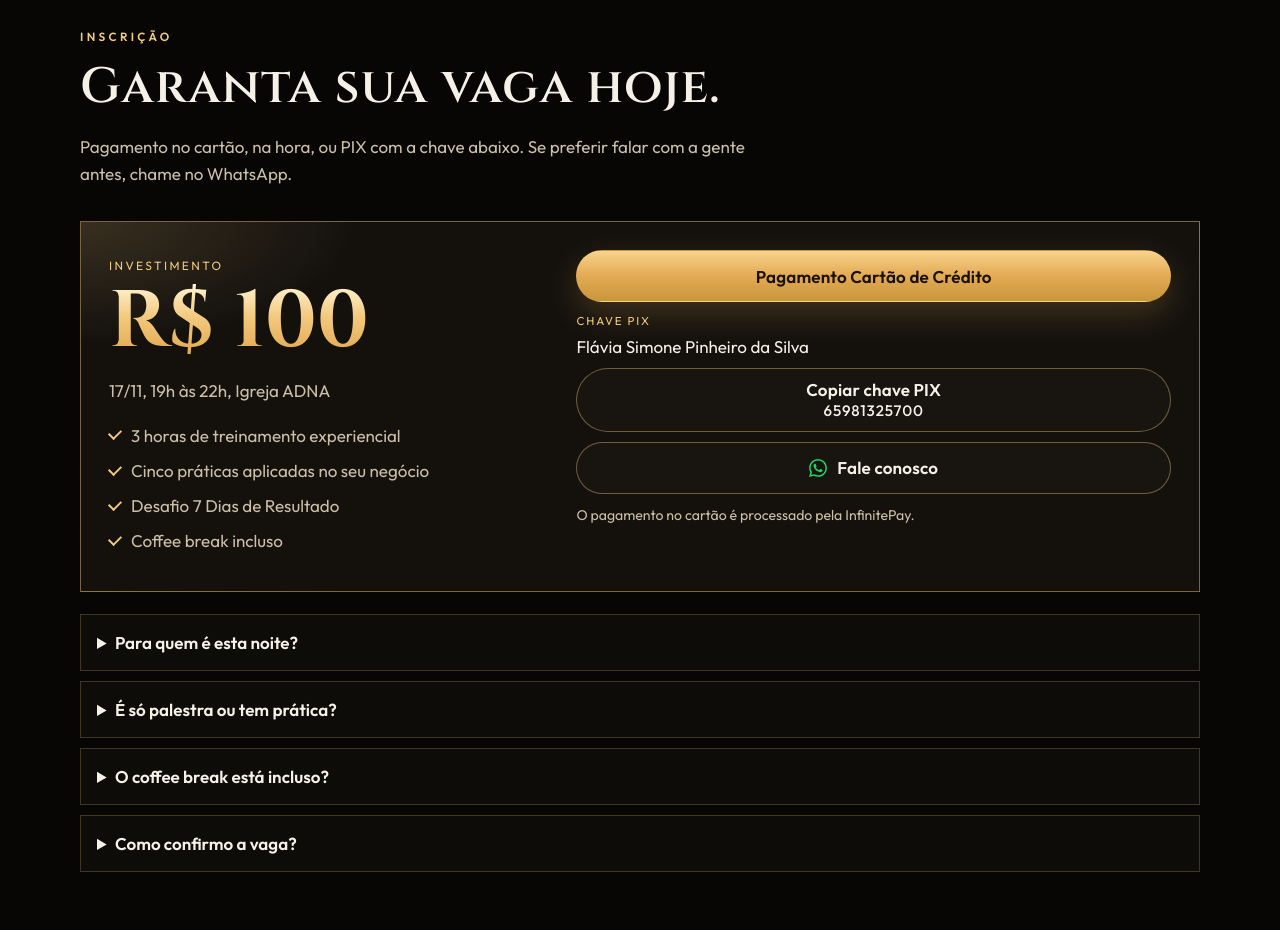
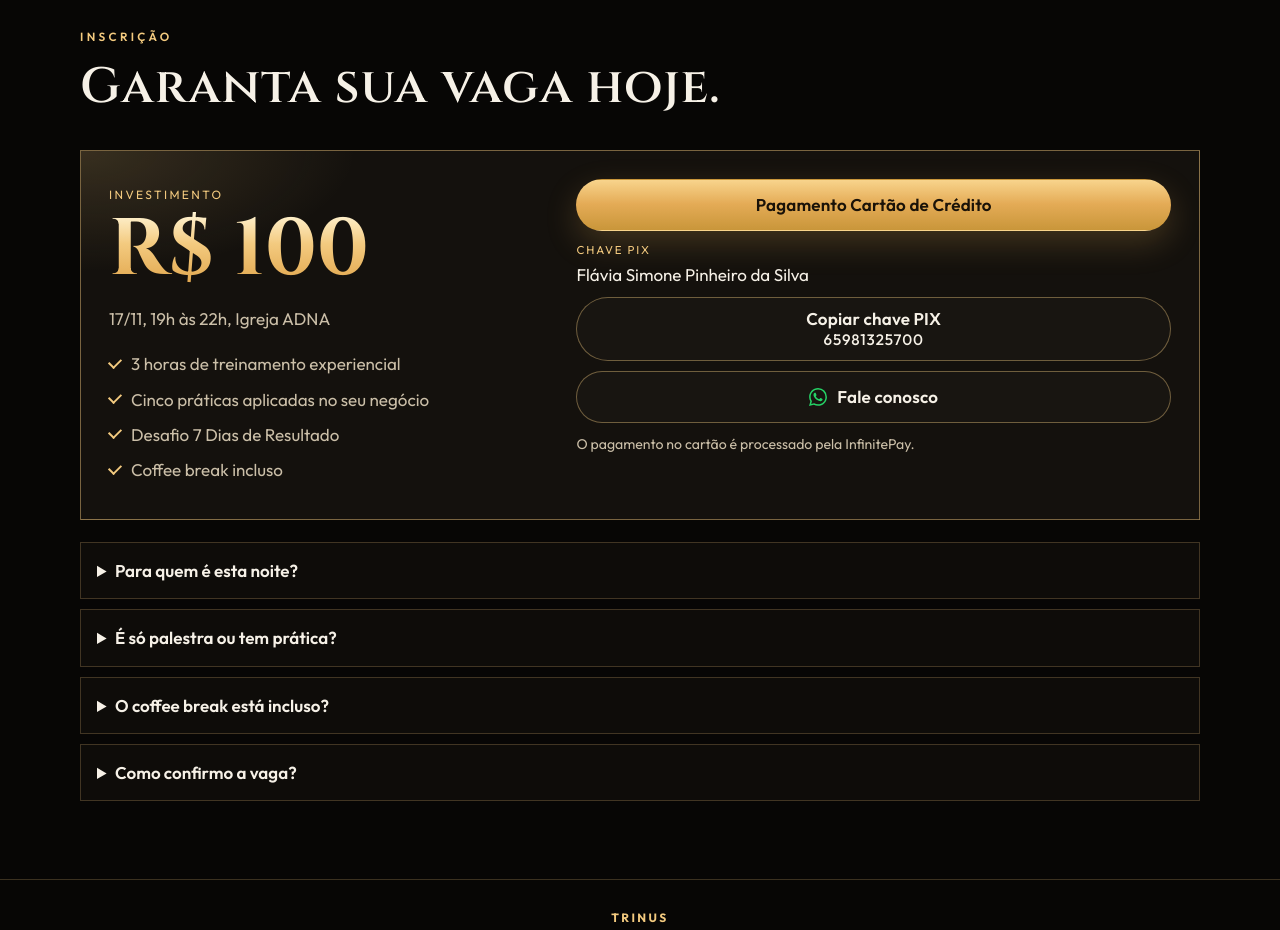
Before and after one commit to flaviasimone25-max/o-invisivel-gera-o-visivel, a plain HTML site: page index.html in a window 1280 px wide. Shown: the part 5320-6250 px from the top of the page. Drawn offline with nearby package versions, Linux system fonts and the light colour scheme.

Commit message:
Remove a frase de orientacao acima da inscricao.

```diff
--- a/index.html
+++ b/index.html
@@ -334,7 +334,6 @@
         <div class="section-intro">
           <p class="eyebrow">Inscrição</p>
           <h2>Garanta sua vaga hoje.</h2>
-          <p>Pagamento no cartão, na hora, ou PIX com a chave abaixo. Se preferir falar com a gente antes, chame no WhatsApp.</p>
         </div>
         <div class="offer">
           <div>
```
